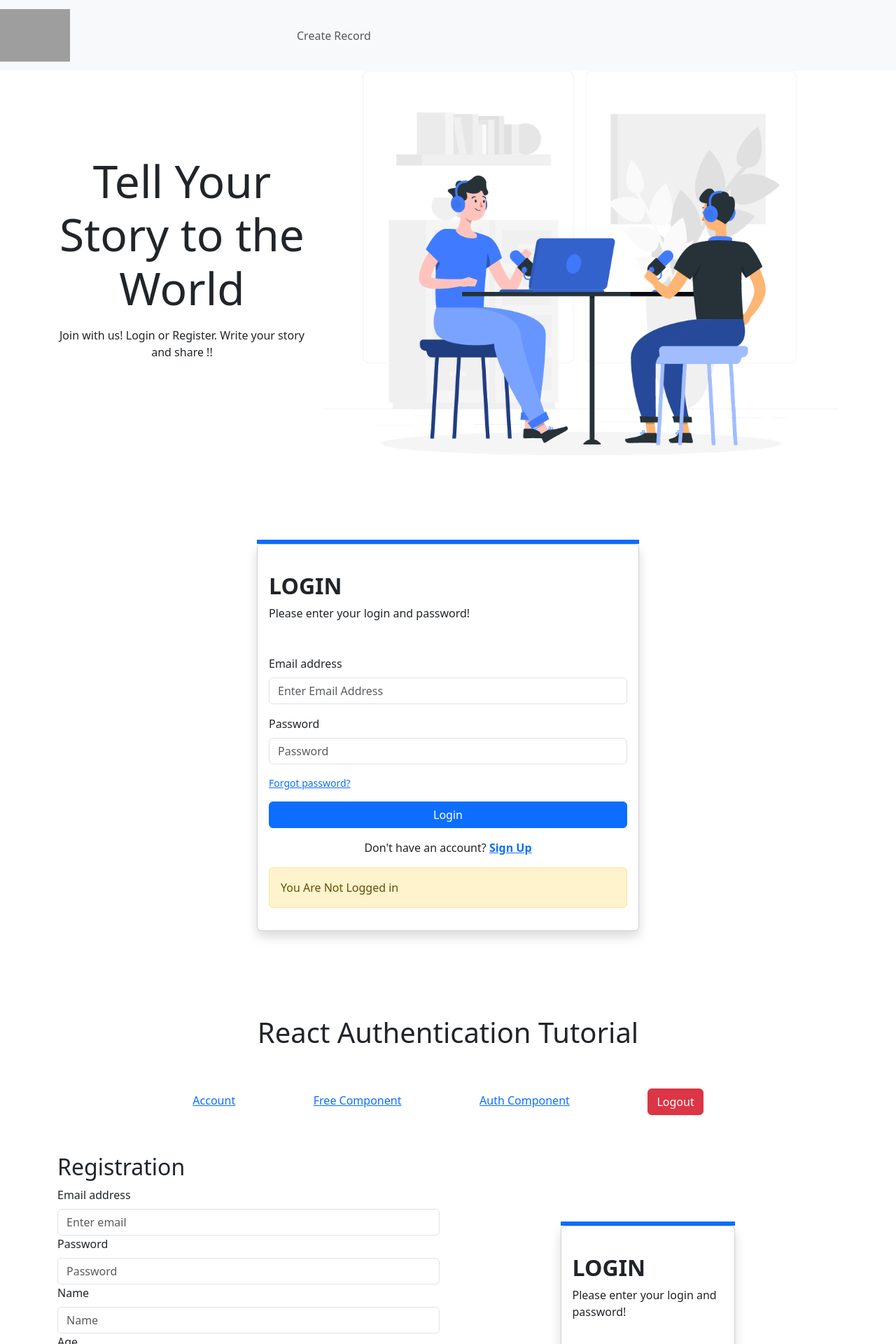
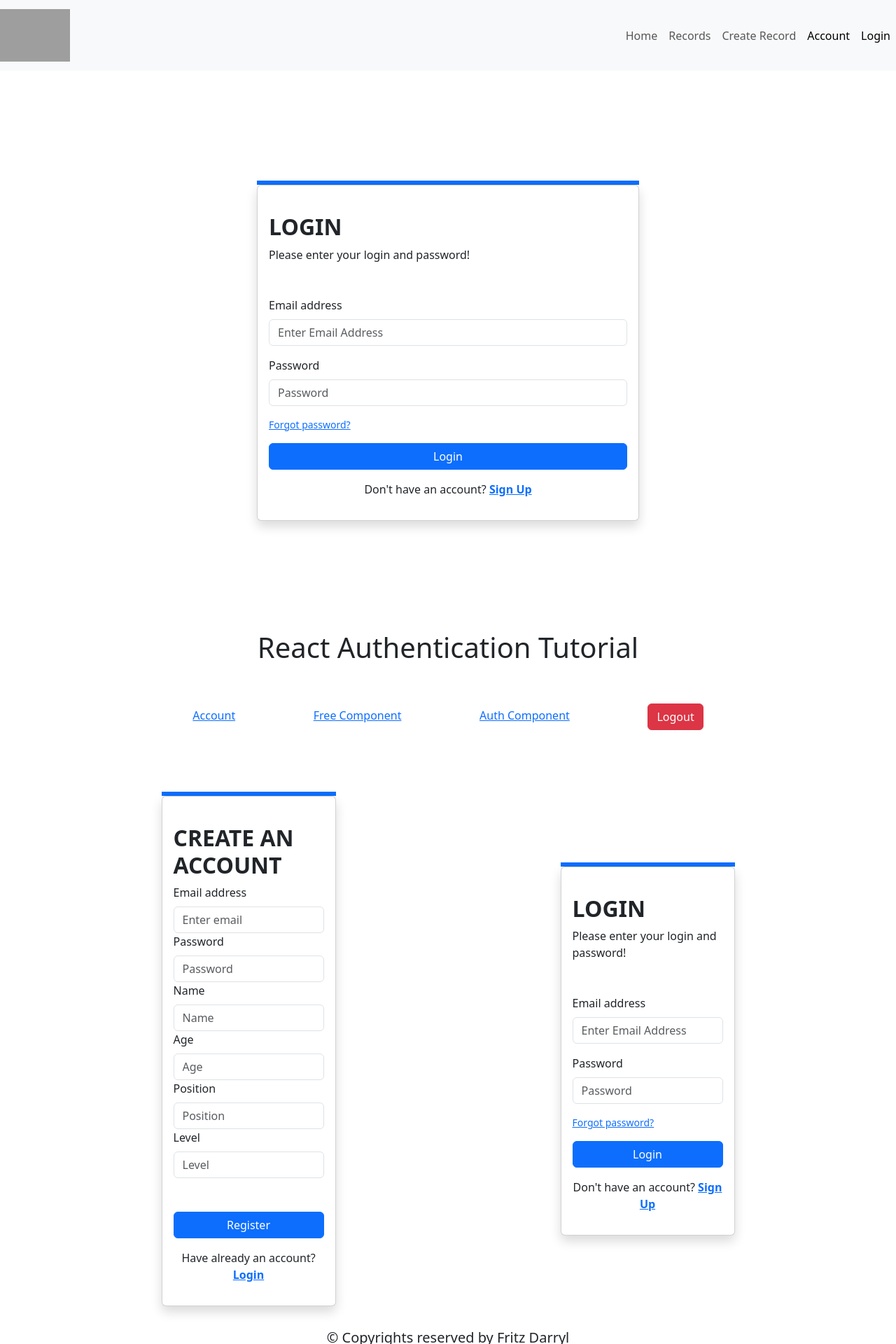
Before and after one commit to iamfritz/mern-client, a React (Create React App) app: page /login in a window 1280 px wide. Shown: the top 1920 px of the page at 70% size. Built offline with nearby package versions, Linux system fonts and the light colour scheme; grey boxes are pictures that could not be loaded.

Commit message:
user jwt

```diff
--- a/src/App.js
+++ b/src/App.js
@@ -4,7 +4,7 @@ import React from "react";
 import Cookies from "universal-cookie";
 
 // We import all the components we need in our app
-import Routers from "./routes/routers";
+import Routers from "./routes/Routers";
 import Header from "./components/header";
 import Footer from "./components/footer";
 
--- a/src/components/header.js
+++ b/src/components/header.js
@@ -4,14 +4,12 @@ import React from "react";
 import "bootstrap/dist/css/bootstrap.css";
 
 import Navbar from "./navbar";
-import Hero from "./hero";
 
 // Here, we display our Header
 export default function Header() {
   return (
     <div>
       <Navbar />
-      <Hero />
     </div>
   );
 }
--- a/src/components/navbar.js
+++ b/src/components/navbar.js
@@ -26,11 +26,34 @@ export default function Navbar() {
           <span className="navbar-toggler-icon"></span>
         </button>
 
-        <div className="collapse navbar-collapse" id="navbarSupportedContent">
+        <div
+          className="collapse navbar-collapse justify-content-end"
+          id="navbarSupportedContent"
+        >
           <ul className="navbar-nav ml-auto">
+            <li className="nav-item">
+              <NavLink className="nav-link" to="/">
+                Home
+              </NavLink>
+            </li>
+            <li className="nav-item">
+              <NavLink className="nav-link" to="/post">
+                Records
+              </NavLink>
+            </li>
             <li className="nav-item">
               <NavLink className="nav-link" to="/create">
                 Create Record
+              </NavLink>
+            </li>
+            <li className="nav-item">
+              <NavLink className="nav-link" to="/login">
+                Account
+              </NavLink>
+            </li>
+            <li className="nav-item">
+              <NavLink className="nav-link" to="/login">
+                Login
               </NavLink>
             </li>
           </ul>
--- a/src/components/recordList.js
+++ b/src/components/recordList.js
@@ -1,5 +1,12 @@
 import React, { useEffect, useState } from "react";
 import { Link } from "react-router-dom";
+import {
+  Container,
+  Card,
+  Col,
+  Row,
+  Alert,
+} from "react-bootstrap";
 
 var api_url = process.env.REACT_APP_API_URL;
 var api_key = process.env.REACT_APP_API_KEY;
@@ -113,7 +120,12 @@ export default function RecordList() {
   // This following section will display the table with the records of individuals.
   return (
     <div>
-      <h3>Record List</h3>
+      <Container>
+        <div className="border border-3 border-primary"></div>
+        <Card className="shadow">
+          <Card.Body>
+            <div className="mb-3 mt-md-4">
+              <h2 className="fw-bold mb-2 text-uppercase ">Record List</h2>
               <table className="table table-striped" style={{ marginTop: 20 }}>
                 <thead>
                   <tr>
@@ -128,5 +140,9 @@ export default function RecordList() {
                 <tbody>{recordList()}</tbody>
               </table>
             </div>
+          </Card.Body>
+        </Card>
+      </Container>
+    </div>
   );
 }
--- a/src/forms/Login.js
+++ b/src/forms/Login.js
@@ -15,6 +15,7 @@ export default function Login() {
   const [password, setPassword] = useState("");
 
   const [login, setLogin] = useState(false);
+  const [error, setError] = useState(false);
 
   const resetForm = () => {
     setEmail("");
@@ -57,14 +58,15 @@ export default function Login() {
             path: "/",
           });
           // redirect user to the auth page
-          window.location.href = "/demo/auth";
+          window.location.href = "/";
         } else {
-          alert(result.message);
+          setError(result.message);
         }
       })
       .catch((error) => {
-        console.log(error);
-        alert(error.response.data.message);
+        //console.log('error');
+        console.log(error.response.data.message);
+        setError(error.response.data.message);
       });
   };
 
@@ -83,7 +85,6 @@ export default function Login() {
                       Please enter your login and password!
                     </p>
                     <div className="mb-3">
-                      <Form>
                       <Form.Group className="mb-3" controlId="formBasicEmail">
                         <Form.Label className="text-center">
                           Email address
@@ -96,7 +97,6 @@ export default function Login() {
                           placeholder="Enter Email Address"
                         />
                       </Form.Group>
-
                       <Form.Group
                         className="mb-3"
                         controlId="formBasicPassword"
@@ -120,27 +120,35 @@ export default function Login() {
                           </a>
                         </p>
                       </Form.Group>
+
                       <div className="d-grid">
                         <Button variant="primary" type="submit">
                           Login
                         </Button>
                       </div>
-                      </Form>
                       <div className="mt-3">
                         <p className="mb-0  text-center">
-                          Don't have an account? <a href="/register" className="text-primary fw-bold">Sign Up</a>
+                          Don't have an account?{" "}
+                          <a href="/register" className="text-primary fw-bold">
+                            Sign Up
+                          </a>
                         </p>
                       </div>
+
                       {/* display success message */}
                       {login ? (
                         <Alert variant="success" className="mt-3">
                           <p className="mb-0">You Are Logged in Successfully</p>
                         </Alert>
                       ) : (
+                        ""
+                      )}
+
+                      {error ? (
                         <Alert variant="warning" className="mt-3">
-                          <p className="mb-0">You Are Not Logged in</p>
+                          <p className="mb-0">{ error }</p>
                         </Alert>
-                      )}
+                      ) : ("")}
                     </div>
                   </div>
                 </Card.Body>
--- a/src/forms/Register.js
+++ b/src/forms/Register.js
@@ -1,6 +1,6 @@
 import React from "react";
 import { useState } from "react";
-import { Form, Button } from "react-bootstrap";
+import { Form, Button, Container, Card, Col, Row, Alert } from "react-bootstrap";
 import axios from "axios";
 
 let api_url = process.env.REACT_APP_API_URL;
@@ -70,8 +70,19 @@ export default function Login() {
 
   return (
     <div>
-      <h2>Registration</h2>
       <Form onSubmit={(e) => handleSubmit(e)}>
+        <Container>
+          <Row className="vh-100 d-flex justify-content-center align-items-center">
+            <Col md={8} lg={6} xs={12}>
+              <div className="border border-3 border-primary"></div>
+              <Card className="shadow">
+                <Card.Body>
+                  <div className="mb-3 mt-md-4">
+                    <h2 className="fw-bold mb-2 text-uppercase ">
+                      Create an Account
+                    </h2>
+                    <div className="mb-3">
+                      <Form>
                         {/* email */}
                         <Form.Group controlId="formBasicEmail">
                           <Form.Label>Email address</Form.Label>
@@ -140,10 +151,38 @@ export default function Login() {
                           />
                         </Form.Group>
 
+                        <div className="d-grid">
                           {/* submit button */}
-        <Button variant="primary" className="mt-5" type="submit">
+                          <Button
+                            variant="primary"
+                            className="mt-5"
+                            type="submit"
+                          >
                             Register
                           </Button>
+                        </div>
+                      </Form>
+                      <div className="mt-3">
+                        <p className="mb-0  text-center">
+                          Have already an account?{" "}
+                          <a href="/login" className="text-primary fw-bold">
+                            Login
+                          </a>
+                        </p>
+                      </div>
+                      {/* display success message */}
+                      {register ? (
+                        <Alert variant="success" className="mt-3">
+                          <p className="mb-0">You Are Registered in Successfully</p>
+                        </Alert>
+                      ) : ('')}
+                    </div>
+                  </div>
+                </Card.Body>
+              </Card>
+            </Col>
+          </Row>
+        </Container>
       </Form>
     </div>
   );
--- a/src/pages/HomePage.js
+++ b/src/pages/HomePage.js
@@ -1,5 +1,5 @@
-function HomePage() {
-  return <div>Home Page</div>;
+import Hero from "../components/hero";
+
+export default function HomePage(props) {
+  return <Hero />;
 }
-
-export default HomePage;
--- a/src/routes/routers.js
+++ b/src/routes/routers.js
@@ -10,16 +10,14 @@ import {
 import PrivateRoute from "./PrivateRoute";
 
 //pages
-import RecordList from "../components/recordList";
+import PostList from "../components/recordList";
 import Edit from "../components/edit";
 import Create from "../components/create";
+import Home from "../pages/HomePage";
+
 import Account from "../pages/Account";
-import FreeComponent from "../pages/FreeComponent";
-import AuthComponent from "../pages/AuthComponent";
-
-import HomePage from "../pages/FreeComponent"
 import Login from "../forms/Login"
-import Register from "../forms/Login"
+import Register from "../forms/Register";
 
 function PrivateRouter({ path, children, redirectTo }) {
   let isAuthenticated = false;
@@ -36,18 +34,16 @@ function Routers() {
     return (
       <div>
         <Routes>
-          <Route exact path="/" element={<RecordList />} />
+          <Route exact path="/" element={<Home />} />
+          <Route path="/login" element={<Login />} />
+          <Route path="/register" element={<Register />} />
 
-          <Route path="/demo/free" element={<FreeComponent />} />
-          <Route path="/login" element={<Login />} />
-
-          <Route path='/' element={<PrivateRoute/>}>
+            <Route exact path="/post" element={<PostList />} />
             <Route path="/edit/:id" element={<Edit />} />
+            <Route path="/create" element={<Create />} />
+          <Route path="/" element={<PrivateRoute />}>
             <Route path="/account" element={<Account />} />
-            <Route path="/create" element={<Create />} />
-            <Route path='/demo/auth' element={<AuthComponent/>}/>
           </Route>
-
         </Routes>
       </div>
     );
```
Lines whose indentation alone changed are shown as unchanged.
